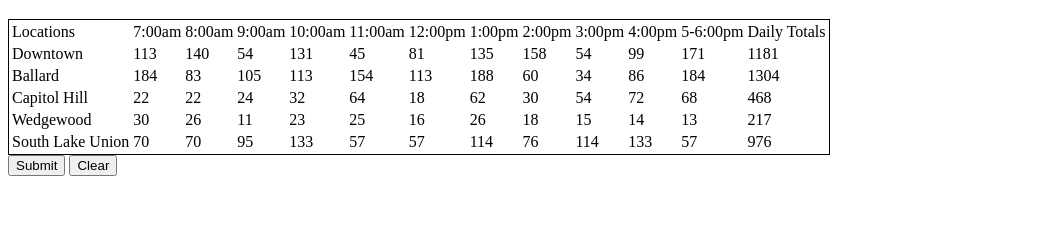
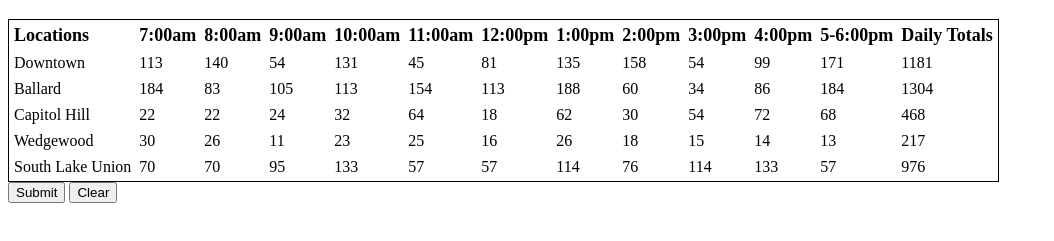
Before and after one commit to Gcouch8/Donut-Shop, a plain HTML site: page index.html in a window 1280 px wide. Shown: the part 61-302 px from the top of the page, without its empty margins (0-1054 px from the left). Drawn offline with Linux system fonts and the light colour scheme.

Commit message:
add some css

```diff
--- a/style.css
+++ b/style.css
@@ -1,3 +1,13 @@
 #donutShopTable{
   border:1px solid black;
 }
+
+td{
+  padding: 3px;
+}
+
+#th{
+
+  font-weight: bold;
+  font-size: 18px;
+}
```
Also changed, not shown: 1 other file.
